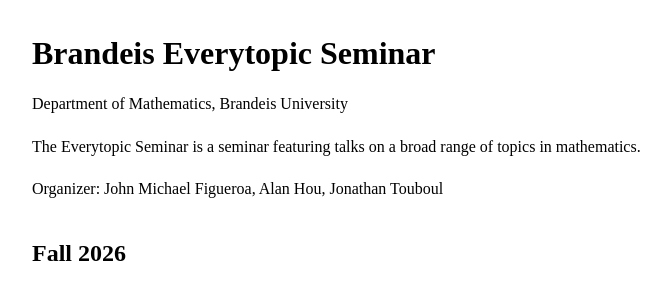
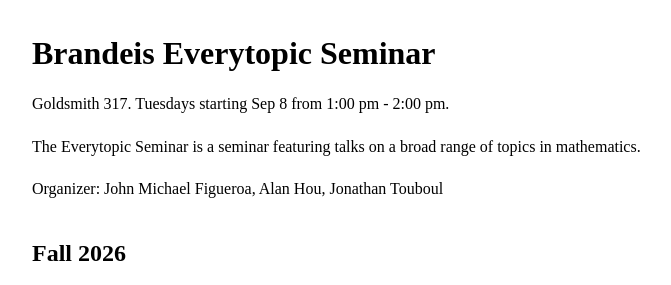
Before and after one commit to axhou/axhou.github.io, a Jekyll site: the page everytopic.html, which Jekyll copies as it is, in a window 1280 px wide. Shown: the top 285 px of the page, without its empty margins (8-679 px from the left). Built offline with Jekyll 4.4.1, drawn with Linux system fonts in a browser that asks for light colours.

Commit message:
Update everytopic.html

```diff
--- a/everytopic.html
+++ b/everytopic.html
@@ -98,7 +98,7 @@
   <h1>Brandeis Everytopic Seminar</h1>
 
   <p>
-    Department of Mathematics, Brandeis University
+    Goldsmith 317. Tuesdays starting Sep 8 from 1:00 pm - 2:00 pm.
   </p>
 
   <p>
```
